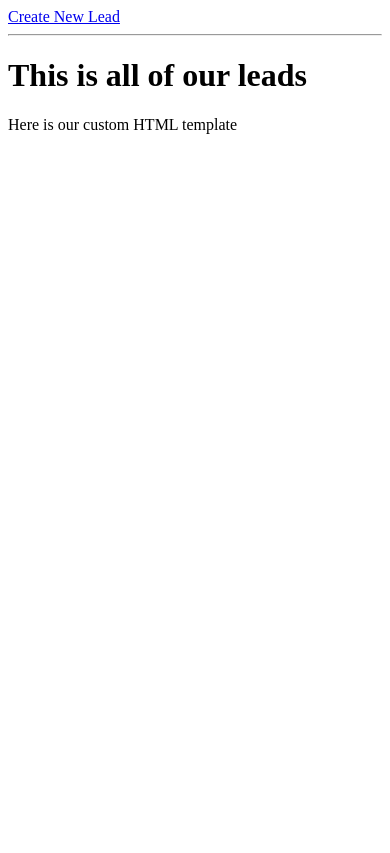
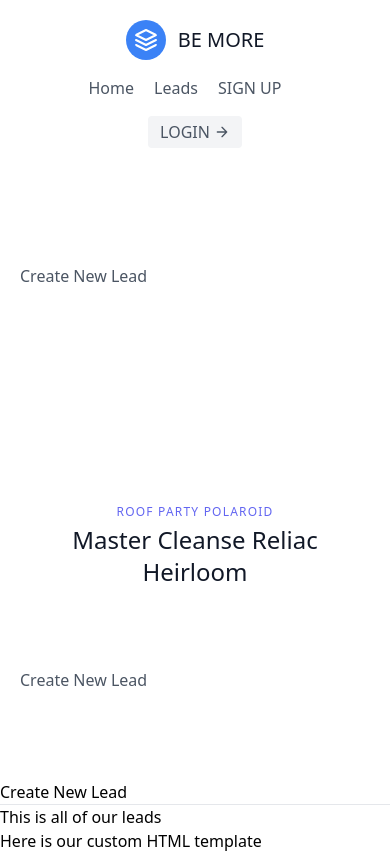
Before and after one commit to tebohomanyeli/bemore, a Django app: page /leads/ in a window 390 px wide. Before the commit the page ends 134 px from the top, so only its background shows below. Run offline with Django 4.2, Linux system fonts and the light colour scheme; data that the repository does not hold is empty.

Commit message:
We added a navagation bar (nav_bar.html), a landing page (landing.html) and updated lead_list.html, all the designs are form this website: https://tailblocks.cc/

```diff
--- a/bmocrm/urls.py
+++ b/bmocrm/urls.py
@@ -16,11 +16,11 @@
 """
 from django.contrib import admin
 from django.urls import path, include
-from leads.views import lead_list
+from leads.views import landing_page
 
 
 urlpatterns = [
-    path('',lead_list),                                         # http://127.0.0.1:8000/            home page
+    path('',landing_page, name="landing_page"),                                      # http://127.0.0.1:8000/            home page
     path('admin/', admin.site.urls),                            # http://127.0.0.1:8000/admin/
     path('leads/', include('leads.urls', namespace="leads"))    # http://127.0.0.1:8000/leads/
 ]
--- a/leads/templates/leads/lead_list.html
+++ b/leads/templates/leads/lead_list.html
@@ -1,6 +1,89 @@
 {% extends "base.html" %}
 
 {% block content %}
+
+    <section class="text-gray-600 body-font">
+        <div class="container px-5 py-24 mx-auto flex flex-wrap">
+
+        <a href="{% url 'leads:lead_create' %}">Create New Lead</a>
+        <br />
+        <br />
+        <div class="flex flex-wrap -m-4">
+            {% for lead in leads %}
+            <div class="p-4 lg:w-1/2 md:w-full">
+            <div class="flex border-2 rounded-lg border-gray-200 border-opacity-50 p-8 sm:flex-row flex-col">
+                <div class="w-16 h-16 sm:mr-8 sm:mb-0 mb-4 inline-flex items-center justify-center rounded-full bg-indigo-100 text-indigo-500 flex-shrink-0">
+                <svg fill="none" stroke="currentColor" stroke-linecap="round" stroke-linejoin="round" stroke-width="2" class="w-8 h-8" viewBox="0 0 24 24">
+                    <path d="M22 12h-4l-3 9L9 3l-3 9H2"></path>
+                </svg>
+                </div>
+                <div class="flex-grow">
+                <h2 class="text-gray-900 text-lg title-font font-medium mb-3">
+                    {{lead.first_name}} {{lead.last_name}}
+                </h2>
+                <p class="leading-relaxed text-base">
+                    DESCRIPTION: New incoming lead
+                </p>
+                <a class="mt-3 text-indigo-500 inline-flex items-center">
+                    View Lead
+                    <svg fill="none" stroke="currentColor" stroke-linecap="round" stroke-linejoin="round" stroke-width="2" class="w-4 h-4 ml-2" viewBox="0 0 24 24">
+                    <path d="M5 12h14M12 5l7 7-7 7"></path>
+                    </svg>
+                </a>
+                </div>
+            </div>
+            </div>
+            {% endfor %}
+        </div>
+        </div>
+    </section>
+
+
+    <!------------------------------------------------------------------------------------------------------------------------------------>
+    <section class="text-gray-600 body-font">
+        <div class="container px-5 py-24 mx-auto">
+
+        <div class="flex flex-col text-center w-full mb-20">
+            <h2 class="text-xs text-indigo-500 tracking-widest font-medium title-font mb-1">ROOF PARTY POLAROID</h2>
+            <h1 class="sm:text-3xl text-2xl font-medium title-font text-gray-900">Master Cleanse Reliac Heirloom</h1>
+        </div>
+
+        <a href="{% url 'leads:lead_create' %}">Create New Lead</a>
+        <br />
+        <br />
+        <div class="flex flex-wrap -m-4">
+            {% for lead in leads %}
+            <div class="p-4 md:w-1/3">
+            <div class="flex rounded-lg h-full bg-gray-100 p-8 flex-col">
+                <div class="flex items-center mb-3">
+                <div class="w-8 h-8 mr-3 inline-flex items-center justify-center rounded-full bg-indigo-500 text-white flex-shrink-0">
+                    <svg fill="none" stroke="currentColor" stroke-linecap="round" stroke-linejoin="round" stroke-width="2" class="w-5 h-5" viewBox="0 0 24 24">
+                    <path d="M22 12h-4l-3 9L9 3l-3 9H2"></path>
+                    </svg>
+                </div>
+                <h2 class="text-gray-900 text-lg title-font font-medium">
+                    {{lead.first_name}} {{lead.last_name}}
+                </h2>
+                </div>
+                <div class="flex-grow">
+                <p class="leading-relaxed text-base">
+                    DESCRIPTION: New incoming lead
+                </p>
+                <a class="mt-3 text-indigo-500 inline-flex items-center">
+                    View Lead
+                    <svg fill="none" stroke="currentColor" stroke-linecap="round" stroke-linejoin="round" stroke-width="2" class="w-4 h-4 ml-2" viewBox="0 0 24 24">
+                    <path d="M5 12h14M12 5l7 7-7 7"></path>
+                    </svg>
+                </a>
+                </div>
+            </div>
+            </div>
+            {% endfor %}
+        </div>
+        </div>
+    </section>
+
+    <!------------------------------------------------------------------------------------------------------------------------------------>
 
     <a href="{% url 'leads:lead_create' %}">Create New Lead</a>
     <hr />
--- a/leads/views.py
+++ b/leads/views.py
@@ -6,6 +6,10 @@
 
 
 # Create your views here.
+def landing_page(request):
+    return render(request, "landing.html")
+
+
 def lead_list(request):
 
     leads = Lead.objects.all()
--- a/templates/base.html
+++ b/templates/base.html
@@ -4,21 +4,13 @@
     <meta charset="UTF-8">
     <meta name="viewport" content="width=device-width, initial-scale=1.0">
     <title>bemocrm</title>
-    <style>
-        .lead{
-            padding-top: 10px;
-            padding-bottom: 10px;
-            padding-left: 6px;
-            padding: 6px;
-            margin-top: 10px;
-            background-color: rgb(199, 191, 191);
-            width: 100%;
-        }
-    </style>
+    <link href="https://unpkg.com/tailwindcss@^2/dist/tailwind.min.css" rel="stylesheet">
 </head>
 <body>
-    {% block content %}
+    <div class = "max-w-7xl mx-auto">
+        {% include 'nav_bar.html' %}
+        {% block content %}
 
-    {% endblock content %}
+        {% endblock content %}
 </body>
 </html>
--- /dev/null
+++ b/templates/nav_bar.html
@@ -0,0 +1,22 @@
+<header class="text-gray-600 body-font">
+  <div class="container mx-auto flex flex-wrap p-5 flex-col md:flex-row items-center">
+    <a class="flex title-font font-medium items-center text-gray-900 mb-4 md:mb-0">
+      <svg xmlns="http://www.w3.org/2000/svg" fill="none" stroke="currentColor" stroke-linecap="round" stroke-linejoin="round" stroke-width="2" class="w-10 h-10 text-white p-2 bg-blue-500 rounded-full" viewBox="0 0 24 24">
+        <path d="M12 2L2 7l10 5 10-5-10-5zM2 17l10 5 10-5M2 12l10 5 10-5"></path>
+      </svg>
+      <span class="ml-3 text-xl">BE MORE</span>
+    </a>
+    <nav class="md:ml-auto flex flex-wrap items-center text-base justify-center">
+      <a href="{% url 'landing_page' %}" class="mr-5 hover:text-gray-900">Home</a>
+      <a href="{% url 'leads:lead_list' %}" class="mr-5 hover:text-gray-900">Leads</a>
+      <a class="mr-5 hover:text-gray-900">SIGN UP</a>
+
+    </nav>
+    <a# href="#" class="inline-flex items-center bg-gray-100 border-0 py-1 px-3 focus:outline-none hover:bg-gray-200 rounded text-base mt-4 md:mt-0">
+      LOGIN
+      <svg fill="none" stroke="currentColor" stroke-linecap="round" stroke-linejoin="round" stroke-width="2" class="w-4 h-4 ml-1" viewBox="0 0 24 24">
+        <path d="M5 12h14M12 5l7 7-7 7"></path>
+      </svg>
+    </button>
+  </div>
+</header>
```
Also changed, not shown: templates/landing.html (added, +22 -0 lines).
